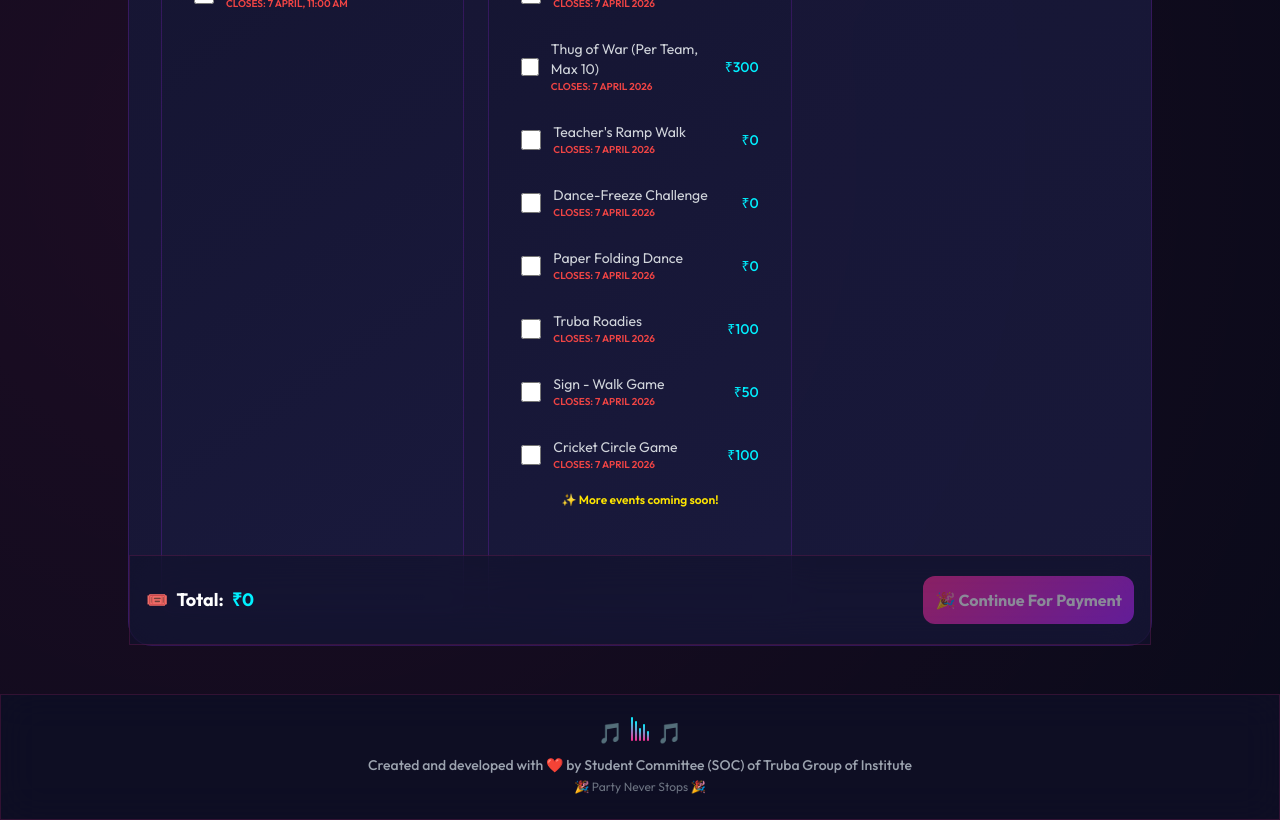
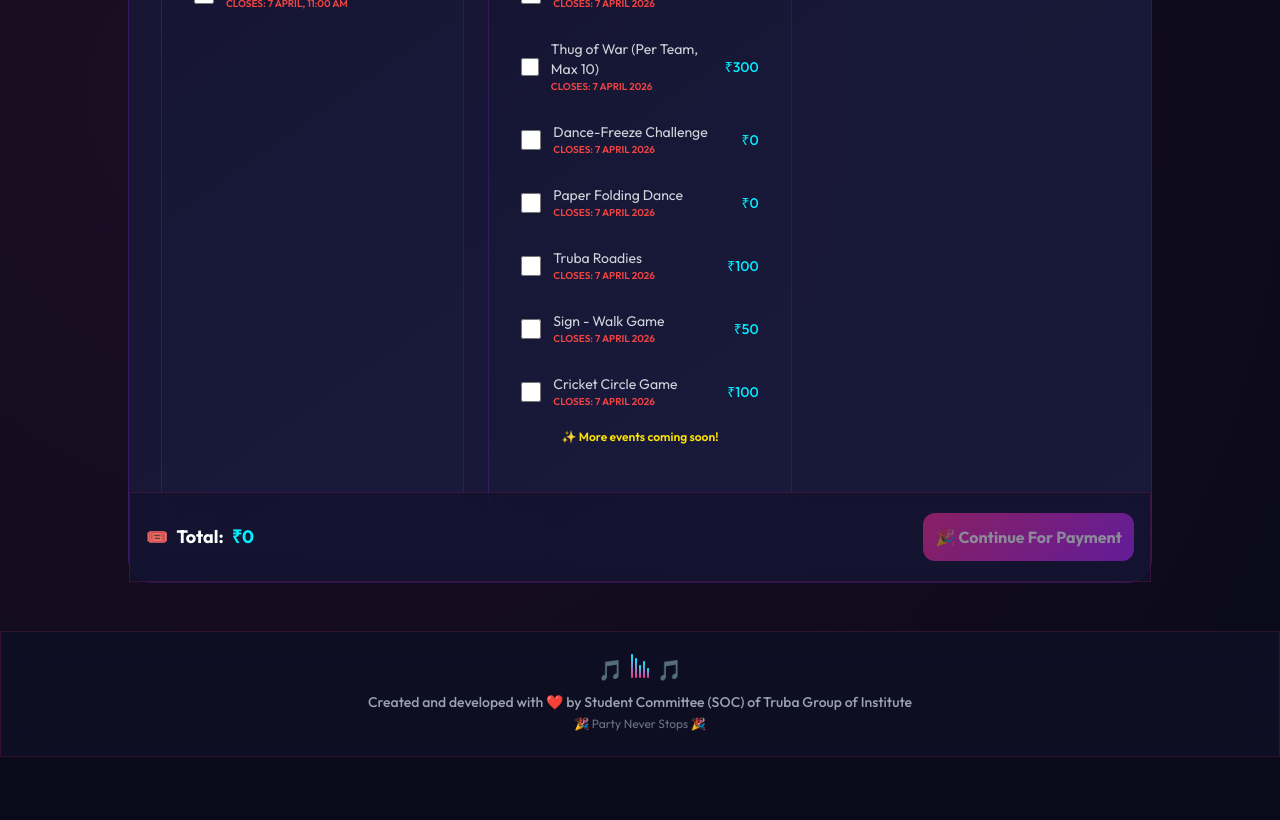
Before and after one commit to Jaishankar7655/TYF2K25, a React (Vite) app: page /register in a window 1280 px wide. Shown: the part 2040-2860 px from the top of the page. After the commit the page ends 2797 px from the top, so only its background shows below. Built offline with nearby package versions, Linux system fonts and the light colour scheme.

Commit message:
Remove 'Teacher's Ramp Walk' from events list
Removed 'Teacher's Ramp Walk' event from the registration options.

```diff
--- a/src/Components/RegistrationForm.jsx
+++ b/src/Components/RegistrationForm.jsx
@@ -102,7 +102,7 @@ const categories = [
       { name: "Poetry", price: 0, closingDate: "2026-04-07T23:59:00+05:30", closingDateStr: "7 APRIL 2026" },
       { name: "Bottle Flip", price: 0, closingDate: "2026-04-07T23:59:00+05:30", closingDateStr: "7 APRIL 2026" },
       { name: "Thug of War (Per Team, Max 10)", price: 300, closingDate: "2026-04-07T23:59:00+05:30", closingDateStr: "7 APRIL 2026" },
-      { name: "Teacher's Ramp Walk", price: 0, closingDate: "2026-04-07T23:59:00+05:30", closingDateStr: "7 APRIL 2026" },
+
       { name: "Dance-Freeze Challenge", price: 0, closingDate: "2026-04-07T23:59:00+05:30", closingDateStr: "7 APRIL 2026" },
       { name: "Paper Folding Dance", price: 0, closingDate: "2026-04-07T23:59:00+05:30", closingDateStr: "7 APRIL 2026" },
       { name: "Truba Roadies", price: 100, closingDate: "2026-04-07T23:59:00+05:30", closingDateStr: "7 APRIL 2026" },
```
